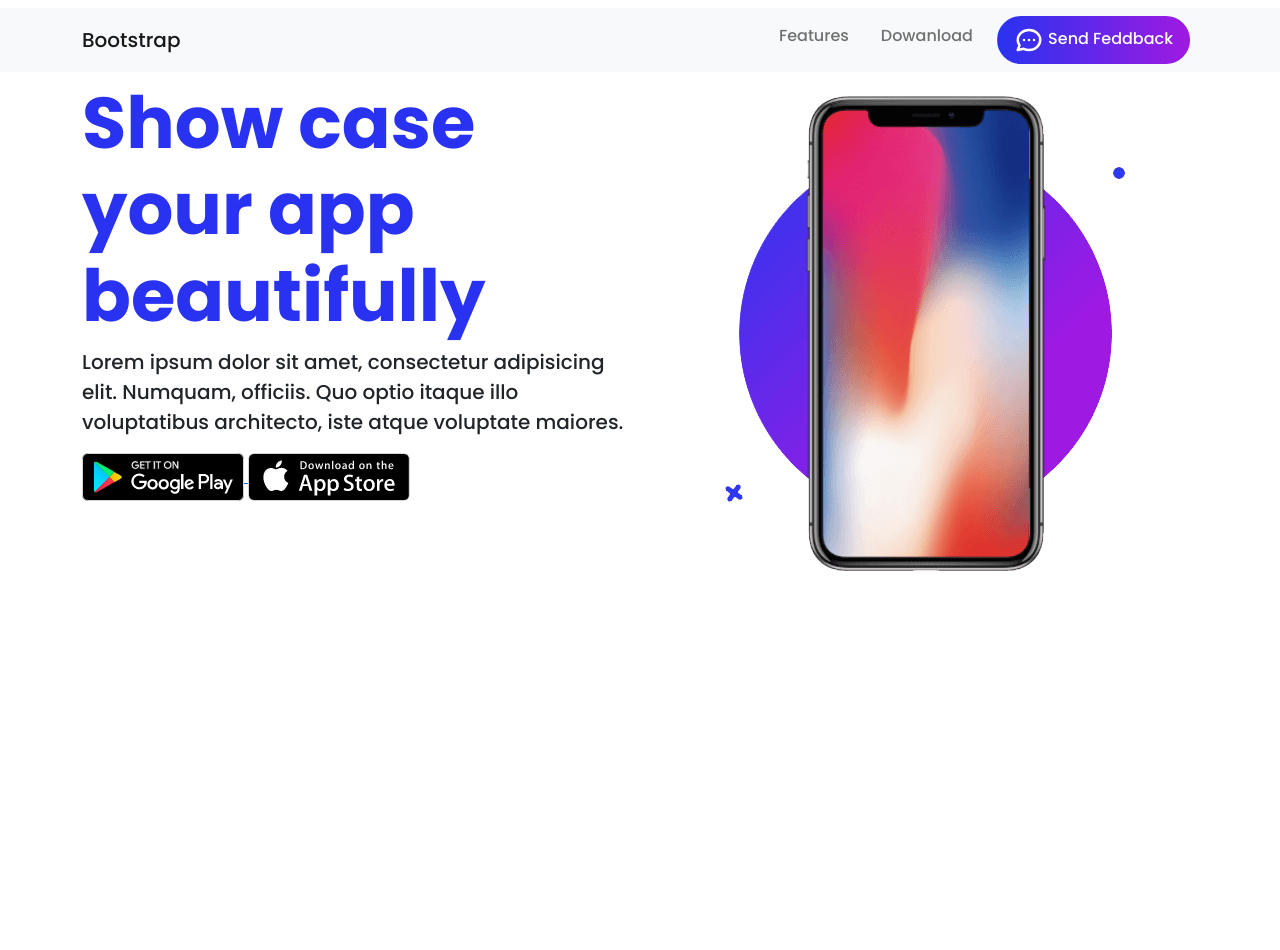
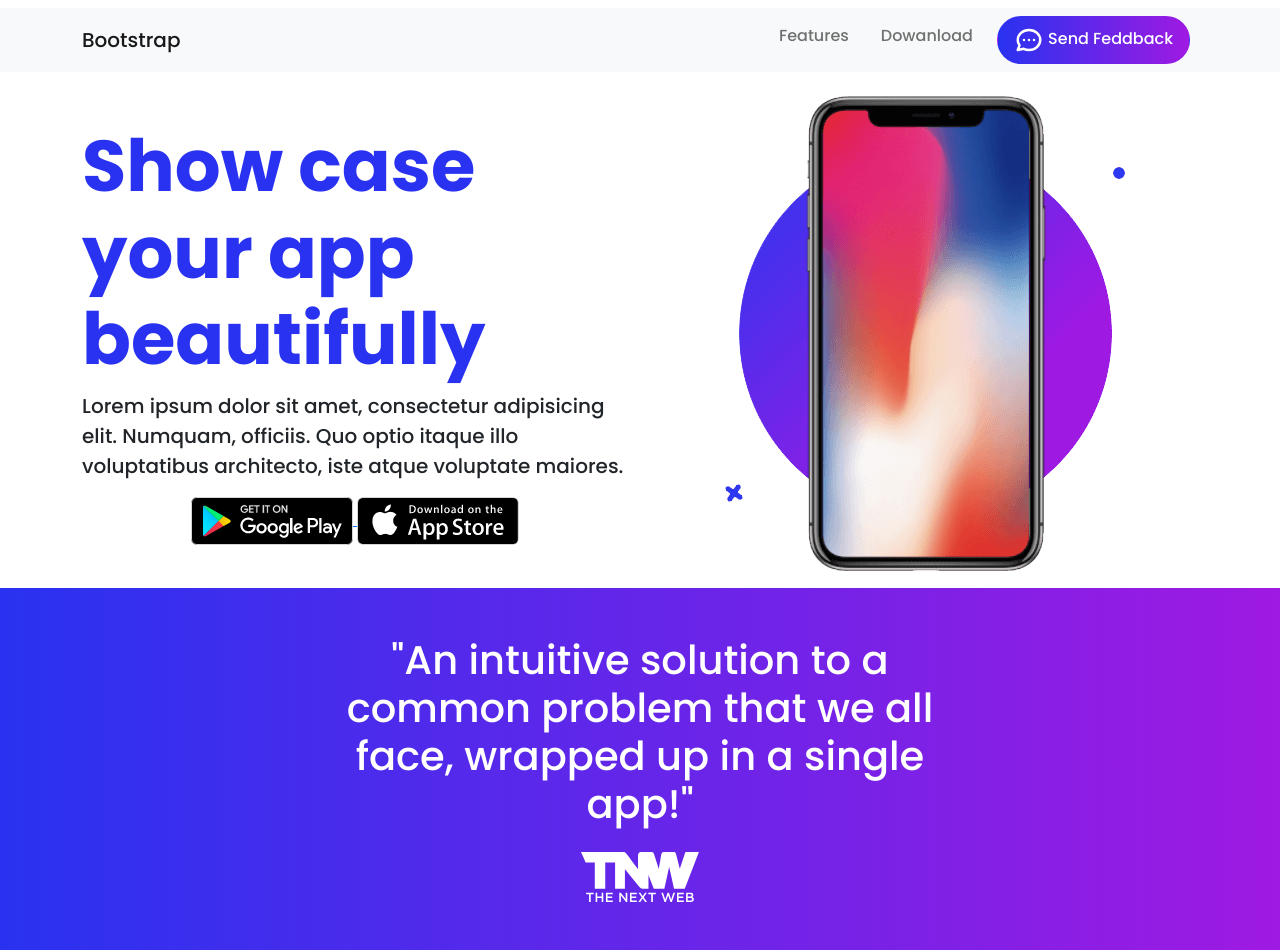
Before and after one commit to AHMEDNABIB/bootstrap_conceptual, a plain HTML site: page index.html in a window 1280 px wide. Before the commit the page ends 800 px from the top, so only its background shows below. Drawn offline with nearby package versions, Linux system fonts and the light colour scheme.

Commit message:
banner complete

```diff
--- a/index.html
+++ b/index.html
@@ -68,14 +68,15 @@
 		</header>
 
 		<main>
-			<section class="container">
-				<div class="row">
+			<section class="banner">
+			<div class="container">
+                	<div class="row">
 					<div class="col-md-6">
-						<div>
+						<div class="d-flex flex-column justify-content-center align-items-center h-100">
 							<h1 class="display-2 fw-bold text-blue">
 								Show case your app beautifully
 							</h1>
-							<p class="fs-5 ">
+							<p class="fs-5">
 								Lorem ipsum dolor sit amet, consectetur
 								adipisicing elit. Numquam, officiis. Quo optio
 								itaque illo voluptatibus architecto, iste atque
@@ -88,9 +89,7 @@
 								</a>
 
 								<a href="">
-
-										<img src="./img/app-store.png" alt="" />
-
+									<img src="./img/app-store.png" alt="" />
 								</a>
 							</div>
 						</div>
@@ -100,10 +99,19 @@
 							class="d-flex justify-content-center align-items-center py-3"
 						>
 							<img src="./img/banner.png" alt="" />
-
-
 						</div>
 					</div>
+				</div>
+            </div>
+			</section>
+
+			<section>
+				<div class="background-gradient d-flex flex-column justify-content-center align-items-center py-5">
+					<h1 class="text-center w-50 text-white mb-4">
+						"An intuitive solution to a common problem that we all
+						face, wrapped up in a single app!"
+					</h1>
+                    <img height="50px" src="./img/tnw-logo.svg" alt="">
 				</div>
 			</section>
 		</main>
--- a/style.css
+++ b/style.css
@@ -16,3 +16,7 @@ font-family: 'Poppins', sans-serif;
 .navigation{
     height: 80px;
 }
+
+.banner{
+    height: calc(100vh -80px);
+}
```
